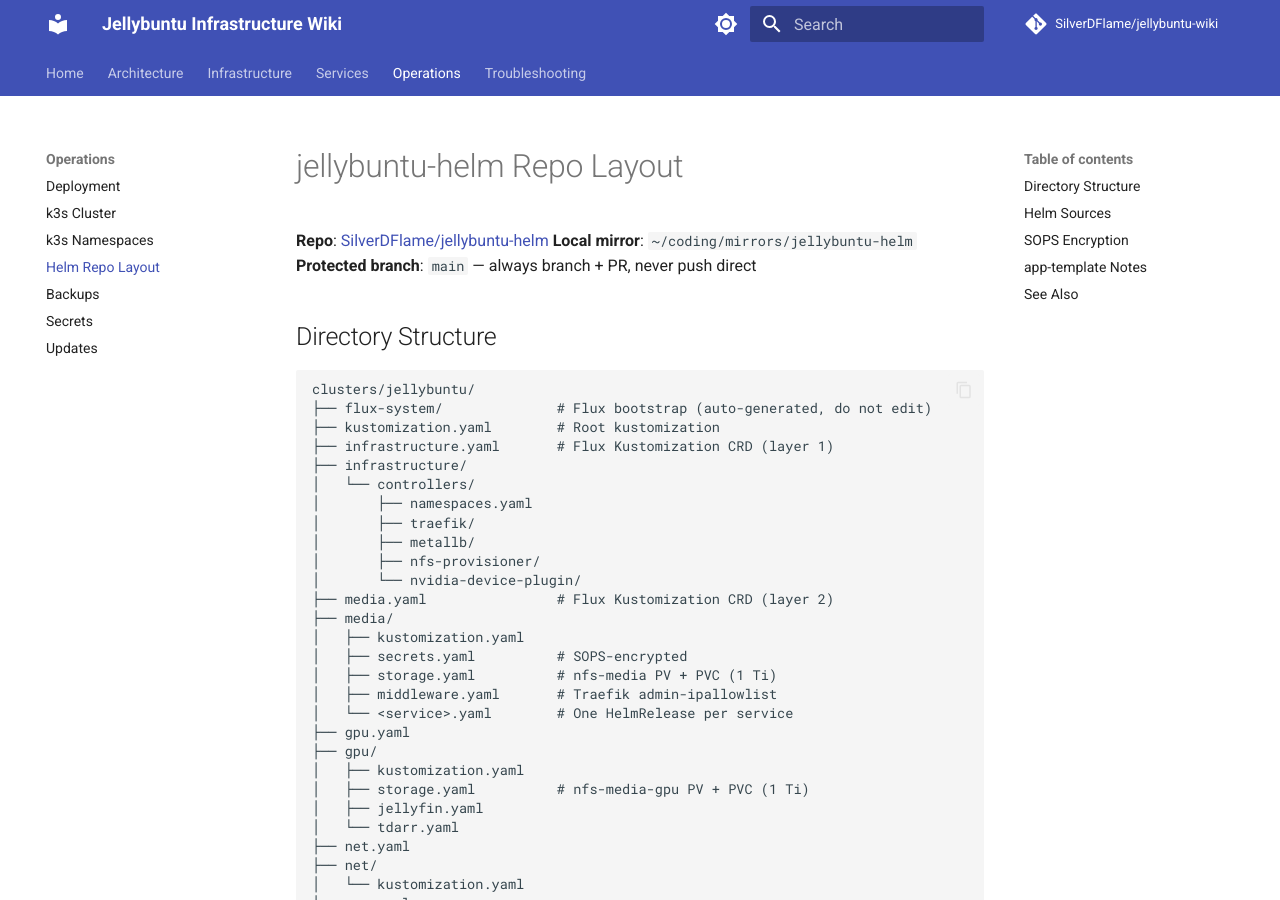
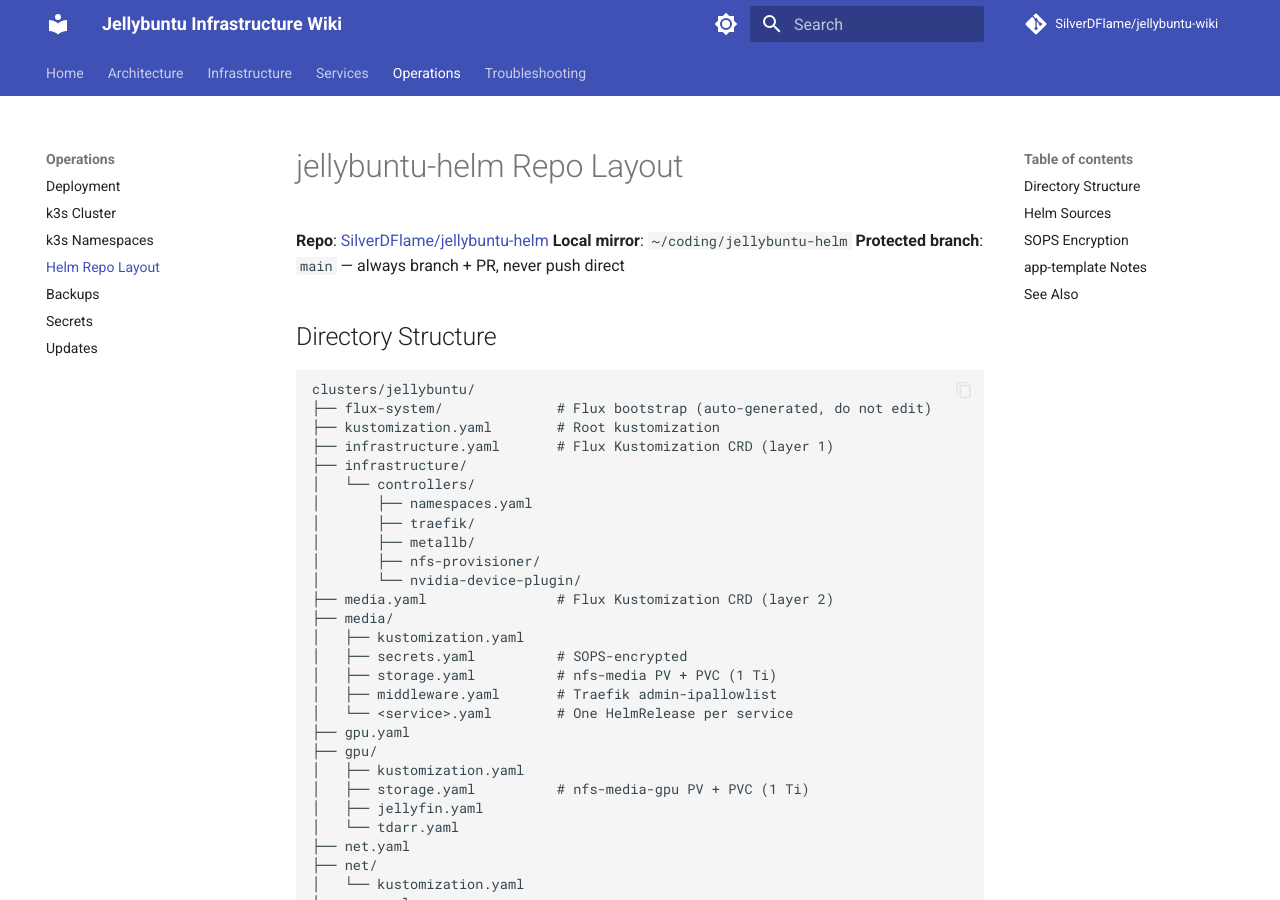
Before and after one commit to SilverDFlame/jellybuntu-wiki, an MkDocs documentation site: the page built from docs/operations/helm-repo.md, in a window 1280 px wide and 900 px high. Built offline with MkDocs 1.6.1 and Material for MkDocs 9.7.7, drawn with Linux system fonts in a browser that asks for light colours; comment, search, counter and statistics services are not loaded.

Commit message:
docs: fix mirror path; enable MD060 with leading_and_trailing style
- helm-repo.md: ~/coding/mirrors/jellybuntu-helm → ~/coding/jellybuntu-helm
- .markdownlint-cli2.yaml: add MD060 config to enforce existing table
  style when markdownlint-cli2 upgrades past v0.39 (closes #25)

Co-Authored-By: Claude Sonnet 4.6 <noreply@anthropic.com>

```diff
--- a/.markdownlint-cli2.yaml
+++ b/.markdownlint-cli2.yaml
@@ -25,6 +25,10 @@ config:
   # First line doesn't need to be top-level heading
   MD041: false
 
+  # Table column style - enforce leading_and_trailing pipes to match existing style
+  MD060:
+    style: "leading_and_trailing"
+
 # Files to ignore
 ignores:
   - node_modules/
--- a/docs/operations/helm-repo.md
+++ b/docs/operations/helm-repo.md
@@ -1,7 +1,7 @@
 # jellybuntu-helm Repo Layout
 
 **Repo**: [SilverDFlame/jellybuntu-helm](https://github.com/SilverDFlame/jellybuntu-helm)
-**Local mirror**: `~/coding/mirrors/jellybuntu-helm`
+**Local mirror**: `~/coding/jellybuntu-helm`
 **Protected branch**: `main` — always branch + PR, never push direct
 
 ## Directory Structure
```
